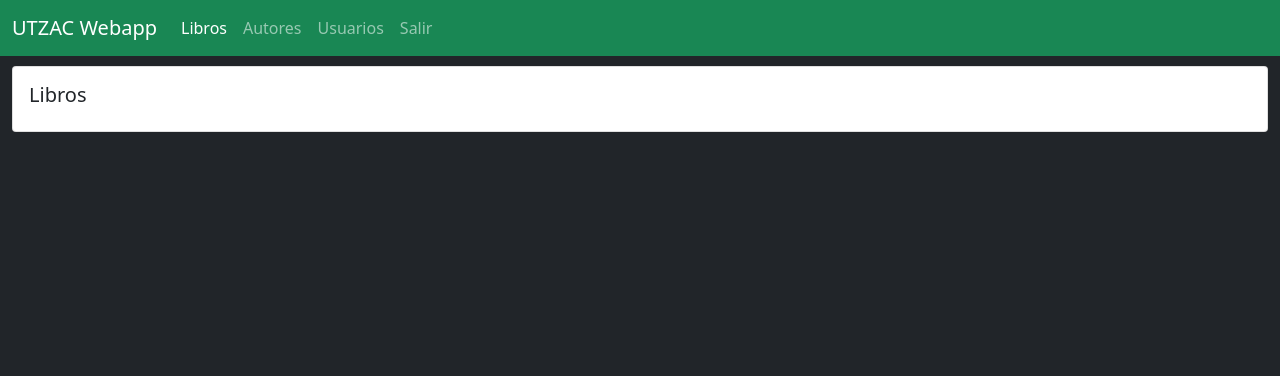
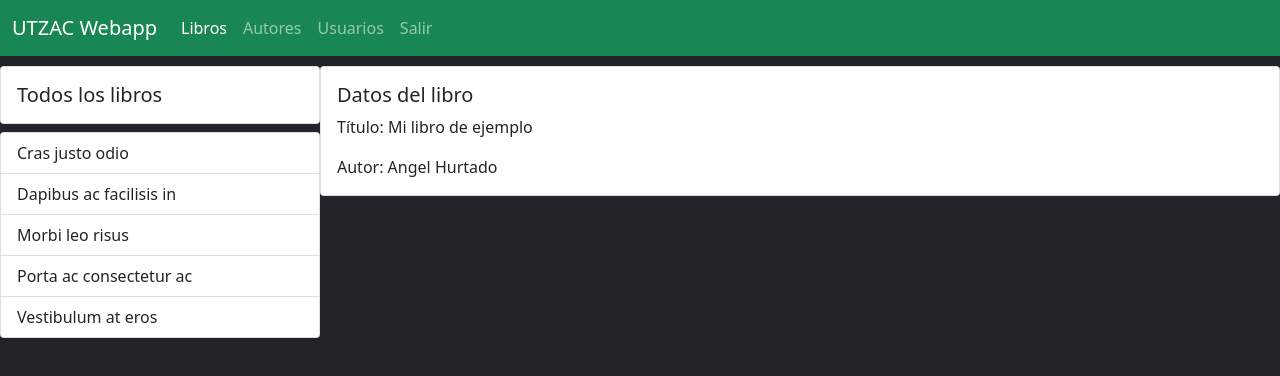
Before and after one commit to angelxehg/utzac-webapp, an Angular app: page /app/books in a window 1280 px wide. Shown: the top 376 px of the page. Built offline with nearby package versions, Linux system fonts and the light colour scheme.

Commit message:
Setup sidebar-style elements

```diff
--- a/src/app/authors/authors.component.html
+++ b/src/app/authors/authors.component.html
@@ -1,5 +1,25 @@
-<div class="card">
-  <div class="card-body">
-    <h5 class="card-title">Autores</h5>
+<div class="row">
+  <div class="col-5 col-lg-3 col-md-4 p-0 pl-2 pr-2">
+    <div class="card mb-2">
+      <div class="card-body">
+        <h5 class="card-title m-0">Todos los autores</h5>
+      </div>
+    </div>
+    <ul class="list-group">
+      <li class="list-group-item">Cras justo odio</li>
+      <li class="list-group-item">Dapibus ac facilisis in</li>
+      <li class="list-group-item">Morbi leo risus</li>
+      <li class="list-group-item">Porta ac consectetur ac</li>
+      <li class="list-group-item">Vestibulum at eros</li>
+    </ul>
+  </div>
+  <div class="col-7 col-lg-9 col-md-8 p-0 pr-2">
+    <div class="card">
+      <div class="card-body">
+        <h5 class="card-title">Datos del autor</h5>
+        <p class="card-text">Nombre: Angel Hurtado</p>
+        <p class="card-text">País: México</p>
+      </div>
+    </div>
   </div>
 </div>
--- a/src/app/books/books.component.html
+++ b/src/app/books/books.component.html
@@ -1,5 +1,25 @@
-<div class="card">
-  <div class="card-body">
-    <h5 class="card-title">Libros</h5>
+<div class="row">
+  <div class="col-5 col-lg-3 col-md-4 p-0 pl-2 pr-2">
+    <div class="card mb-2">
+      <div class="card-body">
+        <h5 class="card-title m-0">Todos los libros</h5>
+      </div>
+    </div>
+    <ul class="list-group">
+      <li class="list-group-item">Cras justo odio</li>
+      <li class="list-group-item">Dapibus ac facilisis in</li>
+      <li class="list-group-item">Morbi leo risus</li>
+      <li class="list-group-item">Porta ac consectetur ac</li>
+      <li class="list-group-item">Vestibulum at eros</li>
+    </ul>
+  </div>
+  <div class="col-7 col-lg-9 col-md-8 p-0 pr-2">
+    <div class="card">
+      <div class="card-body">
+        <h5 class="card-title">Datos del libro</h5>
+        <p class="card-text">Título: Mi libro de ejemplo</p>
+        <p class="card-text">Autor: Angel Hurtado</p>
+      </div>
+    </div>
   </div>
 </div>
--- a/src/app/users/users.component.html
+++ b/src/app/users/users.component.html
@@ -1,5 +1,27 @@
-<div class="card">
-  <div class="card-body">
-    <h5 class="card-title">Usuarios</h5>
+<div class="row">
+  <div class="col-5 col-lg-3 col-md-4 p-0 pl-2 pr-2">
+    <div class="card mb-2">
+      <div class="card-body">
+        <h5 class="card-title m-0">Todos los usuarios</h5>
+      </div>
+    </div>
+    <ul class="list-group">
+      <li class="list-group-item">Cras justo odio</li>
+      <li class="list-group-item">Dapibus ac facilisis in</li>
+      <li class="list-group-item">Morbi leo risus</li>
+      <li class="list-group-item">Porta ac consectetur ac</li>
+      <li class="list-group-item">Vestibulum at eros</li>
+    </ul>
+  </div>
+  <div class="col-7 col-lg-9 col-md-8 p-0 pr-2">
+    <div class="card">
+      <div class="card-body">
+        <h5 class="card-title">Datos del usuario</h5>
+        <img src="https://github.com/angelxehg.png?size=150" class="rounded mb-2" alt="...">
+        <p class="card-text">Nombre: Angel Hurtado</p>
+        <p class="card-text">Correo: contact@angelxehg.com</p>
+        <p class="card-text">Roles: admin</p>
+      </div>
+    </div>
   </div>
 </div>
```
